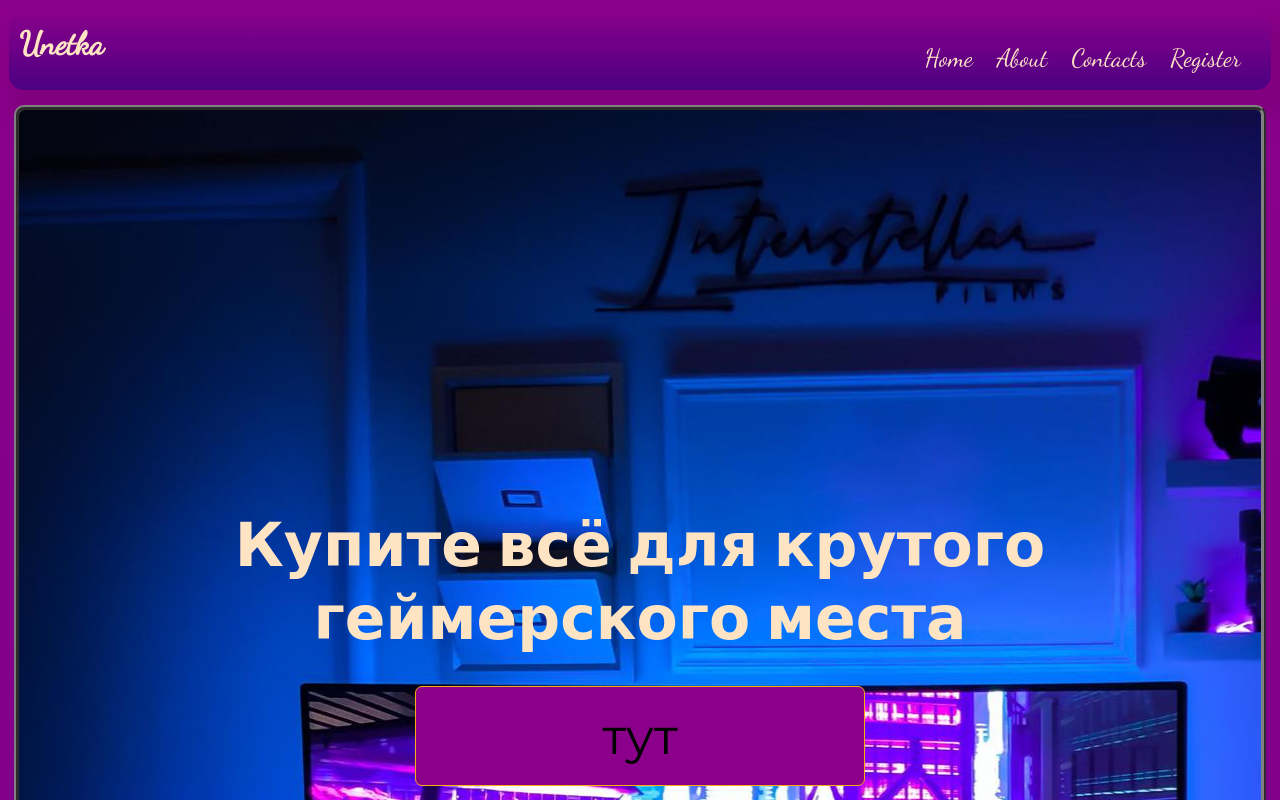
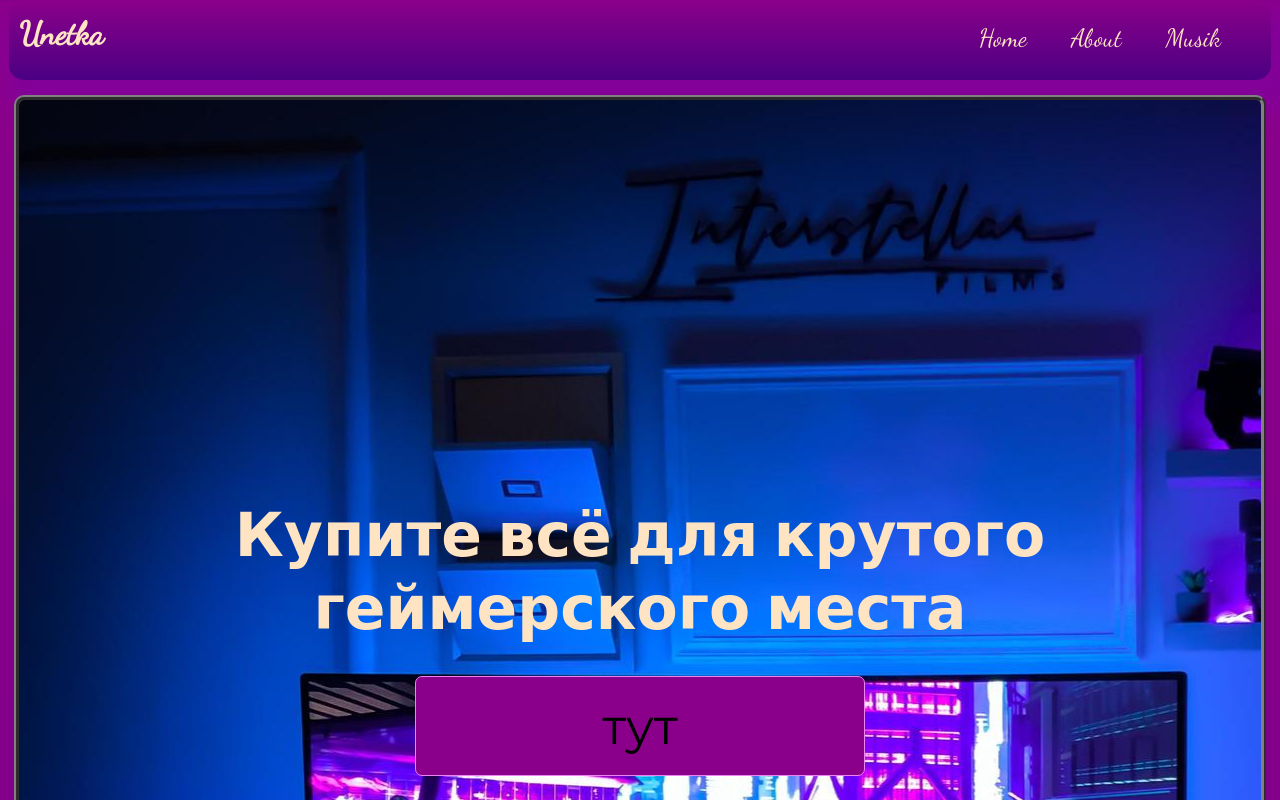
Before and after one commit to unetka/Electronics-store, a plain HTML site: page index.html in a window 1280 px wide. Shown: the top 800 px of the page. Drawn offline with Linux system fonts and the light colour scheme.

Commit message:
Add files via upload

```diff
--- /dev/null
+++ b/About.css
@@ -0,0 +1,88 @@
+*{
+    padding: 0;
+    margin: 0;
+    color: bisque;
+    font-family: 'Montserrat', sans-serif;
+}
+
+h1,h2,h3{
+    font-family: 'Dancing Script', cursive;
+}
+
+body{
+    background: rgb(139, 0, 139) linear-gradient(rgb(139, 0, 139), rgb(75, 0, 130));
+    box-shadow: inset 0 -2px 1px rgba(0,0,0,0), inset 0 1px 2px rgba(1,0,0,0), inset 0 0 0 60px rgba(255,255,0,0);
+}
+
+.nav{
+    background: rgb(139, 0, 139) linear-gradient(rgb(139, 0, 139), rgb(75, 0, 130));
+    box-shadow: inset 0 -2px 1px rgba(0,0,0,0), inset 0 1px 2px rgba(1,0,0,0), inset 0 0 0 60px rgba(255,255,0,0);
+    width: 97vw;
+    padding-top: 15px;
+    padding-left: 10px;
+    padding-right: 10px;
+    margin-left: auto;
+    margin-right: auto;
+    margin-top: 10px;
+    border-radius: 15px;
+    height: 65px;
+    background-color: black;
+    box-shadow: 10px 20px 20px 12px #800080;
+}
+
+.logo{
+    display: inline-block;
+}
+
+.hr{
+    font-family: 'Dancing Script', cursive;
+    text-align: right;
+    margin-top: -35px;
+    font-size: 15px;
+}
+
+ul.hr {
+
+   }
+   ul.hr li {
+    font-family: 'Dancing Script', cursive;
+    display: inline;
+    margin-right: 40px;
+   }
+
+a{
+    font-size: 25px;
+    font-family: 'Dancing Script', cursive;
+    text-decoration: none;
+
+}
+
+a:hover{
+    color: burlywood;
+    transition: .2s linear;
+}
+
+/* About */
+
+.about{
+    width: 96vw;
+    background: linear-gradient(to top, #000, #001);
+    border-radius: 30px;
+    margin-top: 25px;
+    margin-left: auto;
+    margin-right: auto;
+    height: 700px;
+    padding: 30px;
+    text-align: center;
+
+}
+
+.text_about{
+    border: 1px solid gray;
+    border-left: none;
+    border-right: none;
+    margin-left: auto;
+    margin-right: auto;
+    margin-top: 100px;
+    width: 70vw;
+}
--- /dev/null
+++ b/MusikBox.css
@@ -0,0 +1,79 @@
+*{
+    padding: 0;
+    margin: 0;
+    color: bisque;
+    font-family: 'Montserrat', sans-serif;
+}
+
+h1,h2,h3{
+    font-family: 'Dancing Script', cursive;
+}
+
+body{
+    background: rgb(139, 0, 139) linear-gradient(rgb(139, 0, 139), rgb(75, 0, 130));
+    box-shadow: inset 0 -2px 1px rgba(0,0,0,0), inset 0 1px 2px rgba(1,0,0,0), inset 0 0 0 60px rgba(255,255,0,0);
+}
+
+.nav{
+    background: rgb(139, 0, 139) linear-gradient(rgb(139, 0, 139), rgb(75, 0, 130));
+    box-shadow: inset 0 -2px 1px rgba(0,0,0,0), inset 0 1px 2px rgba(1,0,0,0), inset 0 0 0 60px rgba(255,255,0,0);
+    width: 97vw;
+    padding-top: 15px;
+    padding-left: 10px;
+    padding-right: 10px;
+    margin-left: auto;
+    margin-right: auto;
+    margin-top: 10px;
+    border-radius: 15px;
+    height: 65px;
+    background-color: black;
+    box-shadow: 10px 20px 20px 12px #800080;
+}
+
+.logo{
+    display: inline-block;
+}
+
+.hr{
+    font-family: 'Dancing Script', cursive;
+    text-align: right;
+    margin-top: -35px;
+    font-size: 15px;
+}
+
+ul.hr {
+
+   }
+   ul.hr li {
+    font-family: 'Dancing Script', cursive;
+    display: inline;
+    margin-right: 40px;
+   }
+
+a{
+    font-size: 25px;
+    font-family: 'Dancing Script', cursive;
+    text-decoration: none;
+
+}
+
+a:hover{
+    color: burlywood;
+    transition: .2s linear;
+}
+
+header{
+    padding-top: 400px;
+    font-size: 30px;
+    text-align: center;
+    align-items: center;
+    background: url(img/159106519211368244.jpg);
+    margin: 0 auto;
+    margin-bottom: 10px;
+    margin-top: 15px;
+    width: 97vw;
+    height: 45vw;
+    border: 5px ridge gray;
+    border-radius: 10px;
+    background-color: black;
+}
--- a/index.html
+++ b/index.html
@@ -14,17 +14,16 @@
     <div class="nav">
         <h1 class="logo">Unetka</h1>
         <ul class="hr">
-            <li><a href="#">Home</a></li>
-            <li><a href="#">About</a></li>
-            <li><a href="#">Contacts</a></li>
-            <li><a href="#">Register</a></li>
+            <li><a href="index.html">Home</a></li>
+            <li><a href="About.html">About</a></li>
+            <li><a href="MusikBox.html">Musik</a></li>
         </ul>
     </div>
     <header>
         <h1>Купите всё для крутого геймерского места<br></h1>
         <a href="#micro"><button class="btn">тут</button></a>
     </header>
-    <h1 class="h1">Лучшие товары!</h1>
+    <h1 class="h1">Лучшие товары !</h1>
 
 
     <a href="#" name="micro" class="blok_micro"> <div class="micro">
@@ -59,7 +58,7 @@
        </a>
 
        <div class="categorii">
-           <h1>Категории<br><br></h1>
+           <h1><br><br>Категории<br><br></h1>
            <div class="blok_categorii">
            <a href="#"><img src="img/HyperX-QuadCast-Microphone-e1553881140332-removebg-preview.png" alt="" class="img_categorii"></a>
 
@@ -79,16 +78,44 @@
                <a href="#"><img src="img/NaARw7ibczKU-removebg-preview.png" alt="" class="img_categorii"></a>
 
 
-               <a href="#"><img src="img/6082070895-removebg-preview.png" alt="" class="img_categorii"><br><br></a>
+               <a href="#"><img src="img/6082070895-removebg-preview.png" alt="" class="img_categorii"><br><br><br><br><br><br></a>
            </div>
        </div>
 
+       <div class="vetrina">
+          <h1>Tоп дня</h1>
+               <img src="img/6082070895-removebg-preview.png" alt="">
+       </div>
+       <div class="vetrina_p">
+              <h1>156990руб.<br><br></h1>
+               <p>Процессор
+    AMD Ryzen 7 5700G
+    <br><br>
+    Процессор, частота
+    3.8 ГГц (4.6 ГГц, в режиме Turbo)
+    <br><br>
+    Оперативная память
+    16 ГБ, DDR4, DIMM, 2666 МГц
+    <br><br>
+    Графика
+    AMD Radeon Graphics
+    <br><br>
+    Объем SSD
+    480 ГБ
+    <br><br>
+    Операционная система
+    Windows 10 Home<br><br><br><br><br><br><br><br><br><br><br><br><br><br><br><br></p>
+      </div>
+
        <div class="about">
            <div class="text_about">
-            <h1><br><br><br><br>О нас<br><br></h1>
-            <p>Задача организации, в особенности же курс на социально-ориентированный национальный проект требует от нас системного анализа ключевых компонентов планируемого обновления. Равным образом реализация намеченного плана развития требует от нас анализа системы обучения кадров, соответствующей насущным потребностям. Значимость этих проблем настолько очевидна, что реализация намеченного плана развития позволяет выполнить важнейшие задания по разработке экономической целесообразности принимаемых решений.<br><br><br><br><br><br><br><br></p>
+            <h1><br><br><br><br>Тут что нибудь должно быть,не придумал ещё<br><br></h1>
+            <p>Это рандомный текст.Задача организации, в особенности же курс на социально-ориентированный национальный проект требует от нас системного анализа ключевых компонентов планируемого обновления. Равным образом реализация намеченного плана развития требует от нас анализа системы обучения кадров, соответствующей насущным потребностям. Значимость этих проблем настолько очевидна, что реализация намеченного плана развития позволяет выполнить важнейшие задания по разработке экономической целесообразности принимаемых решений.<br><br><br><br><br><br><br><br></p>
             </div>
        </div>
+
+
+
       <footer>
           <h2>© 2002–2022 все права защищены</h2>
       </footer>
--- a/style.css
+++ b/style.css
@@ -22,11 +22,10 @@ body{
     padding-left: 10px;
     padding-right: 10px;
     margin: 0 auto;
-    margin-top: 10px;
     border-radius: 15px;
     height: 65px;
     background-color: black;
-    box-shadow: 10px 20px 20px 12px #800080;
+    box-shadow: 10px 20px 20px 12px #830099;
 }
 
 .logo{
@@ -36,7 +35,7 @@ body{
 .hr{
     font-family: 'Dancing Script', cursive;
     text-align: right;
-    margin-top: -20px;
+    margin-top: -30px;
     font-size: 15px;
 }
 
@@ -46,7 +45,7 @@ ul.hr {
    ul.hr li {
     font-family: 'Dancing Script', cursive;
     display: inline;
-    margin-right: 20px;
+    margin-right: 40px;
    }
 
 a{
@@ -71,7 +70,7 @@ header{
     margin-bottom: 10px;
     margin-top: 15px;
     width: 97vw;
-    height: 85vh;
+    height: 45vw;
     border: 5px ridge gray;
     border-radius: 10px;
     background-color: black;
@@ -88,7 +87,7 @@ header{
   user-select: none;
   padding: .25em .5em;
   outline: none;
-  border: 1px solid rgb(250,172,17);
+  border: 1px solid violet;
   border-radius: 7px;
   background: rgb(139, 0, 139);
   box-shadow: inset 0 -2px 1px rgba(0,0,0,0), inset 0 1px 2px rgba(0,0,0,0), inset 0 0 0 60px rgba(255,255,0,0);
@@ -97,7 +96,7 @@ header{
 }
 .btn:hover {
     transition: .2s linear;
-    background-color:darkslateblue;
+    background-color: #8000FF;
     border: none;
 }
 .btn:active {
@@ -170,8 +169,7 @@ header{
     width: 96vw;
     text-align: center;
     padding: 10px;
-    margin-right: 15px;
-    border-radius: 30px;
+    border-radius: 10px;
     margin-left: auto;
     margin-right: auto;
     border: 1px solid white;
@@ -200,7 +198,7 @@ header{
 /* About */
 
 .about{
-    width: 95vw;
+    width: 96vw;
     background: linear-gradient(to top, #000, #001);
     border-radius: 30px;
     margin-top: 25px;
@@ -222,6 +220,28 @@ header{
     width: 70vw;
 }
 
+/* Vetrina */
+
+.vetrina{
+    color: black;
+    text-align: center;
+    margin-left:auto;
+    margin-right: auto;
+    margin-top: 25px;
+    width: 20vw;
+
+}
+
+.vetrina p{
+    text-align: left;
+}
+.vetrina_p{
+    width: 20vw;
+    margin-left: 60%;
+    margin-top: -500px;
+}
+
+
 /* Footer */
 
 footer{
@@ -229,7 +249,9 @@ footer{
     padding: 10px;
     padding-top: 25px;
     text-align: center;
-    width: 100vw;
+    margin-left: auto;
+    margin-right: auto;
+    width: 99.2vw;
     height: 70px;
     opacity: 0.8;
     background-color: black;
```
Also changed, not shown: About.html (added, +29 -0 lines), MusikBox.html (added, +26 -0 lines).
